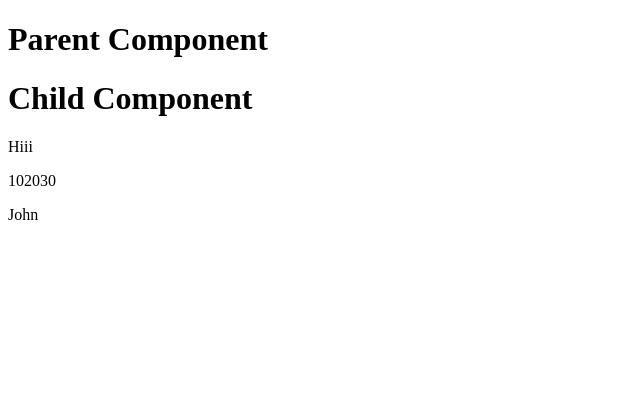
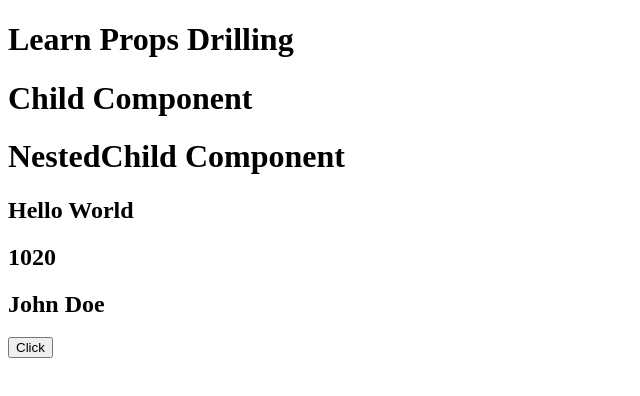
Before and after one commit to Sarvesh-1999/React-11---JNO-JRERTD-M6, a React (Vite) app: page / in a window 1280 px wide. Shown: the top 396 px of the page, without its empty margins (0-640 px from the left). Built offline with nearby package versions, Linux system fonts and the light colour scheme.

Commit message:
Notes Updated Props Drilling

```diff
--- a/src/App.jsx
+++ b/src/App.jsx
@@ -6,6 +6,7 @@ import StatesInCBC from "./allTopics/02_States/StatesInCBC";
 import StatesInFBC from "./allTopics/02_States/StatesInFBC";
 import ToggleComponent from "./allTopics/02_States/Toggle";
 import Parent1 from "./allTopics/03_Props/Parent1";
+import DrillingParent from "./allTopics/04_PropsDrilling/DrillingParent";
 
 const App = () => {
   return (
@@ -17,8 +18,8 @@ const App = () => {
       {/* <ToggleComponent /> */}
       {/* <CounterFBC /> */}
       {/* <StatesInCBC /> */}
-
-      <Parent1 />
+      {/* <Parent1 /> */}
+      <DrillingParent />
     </>
   );
 };
--- a/src/allTopics/03_Props/Child1.jsx
+++ b/src/allTopics/03_Props/Child1.jsx
@@ -4,7 +4,7 @@ const Child1 = (props) => {
 
   return (
     <>
-      <h1>Child Component</h1>
+      <h1>Child1 Component</h1>
       <p>{props.prop1}</p>
       <p>{props.prop2}</p>
       <p>{props.prop3.name}</p>
--- /dev/null
+++ b/src/allTopics/03_Props/Child2.jsx
@@ -0,0 +1,15 @@
+const Child2 = (props) => {
+  console.log(props); // {data: {…}}
+
+  let { data1:str, data2:arr, data3:{name} } = props.data;
+  console.log(str, arr, name);
+
+
+  return (
+    <>
+      <h1>Child2 Component</h1>
+    </>
+  );
+};
+
+export default Child2;
--- /dev/null
+++ b/src/allTopics/03_Props/Child3.jsx
@@ -0,0 +1,13 @@
+const Child3 = ({ prop1, prop2, prop3: { name } }) => {
+  return (
+    <>
+      <h1>Child 3 Component</h1>
+      <h2>
+        {/* {prop1} {name} */}
+      </h2>
+      {/* <p>{prop2}</p> */}
+    </>
+  );
+};
+
+export default Child3;
--- a/src/allTopics/03_Props/Parent1.jsx
+++ b/src/allTopics/03_Props/Parent1.jsx
@@ -1,4 +1,6 @@
 import Child1 from "./Child1";
+import Child2 from "./Child2";
+import Child3 from "./Child3";
 
 const Parent1 = () => {
   let data1 = "Hiii";
@@ -7,7 +9,14 @@ const Parent1 = () => {
   return (
     <>
       <h1>Parent Component</h1>
+
+      {/* Sending multiple props */}
       <Child1 prop1={data1} prop2={data2} prop3={data3} />
+
+      {/* Sending single prop with multiple values */}
+      <Child2 data={{ data1, data2, data3 }} />
+
+      <Child3 prop1={data1} prop2={data2} prop3={data3} />
     </>
   );
 };
--- /dev/null
+++ b/src/allTopics/04_PropsDrilling/Child.jsx
@@ -0,0 +1,14 @@
+import NestedChild from "./NestedChild";
+
+const Child = (props) => {
+  console.log("Child");
+
+  return (
+    <>
+      <h1>Child Component</h1>
+      <NestedChild props={props} />
+    </>
+  );
+};
+
+export default Child;
--- /dev/null
+++ b/src/allTopics/04_PropsDrilling/DrillingParent.jsx
@@ -0,0 +1,22 @@
+import { useState } from "react";
+import Child from "./Child";
+
+const DrillingParent = () => {
+  console.log("DrillingParent");
+
+  const [data, setData] = useState("");
+
+  let str = "Hello World";
+  let arr = [10, 20];
+  let obj = { username: "John Doe" };
+  let greet = () => setData("Welcome");
+
+  return (
+    <>
+      <h1>Learn Props Drilling {data}</h1>
+      <Child str={str} arr={arr} obj={obj} greet={greet} />
+    </>
+  );
+};
+
+export default DrillingParent;
--- /dev/null
+++ b/src/allTopics/04_PropsDrilling/NestedChild.jsx
@@ -0,0 +1,17 @@
+const NestedChild = ({ props }) => {
+  console.log("NestedChild");
+
+  let { str, arr, obj, greet } = props;
+
+  return (
+    <>
+      <h1>NestedChild Component</h1>
+      <h2>{str}</h2>
+      <h2>{arr}</h2>
+      <h2>{obj.username}</h2>
+      <button onClick={greet}>Click</button>
+    </>
+  );
+};
+
+export default NestedChild;
```
Also changed, not shown: 1 other file (tests, documents, lock files or other folders).
